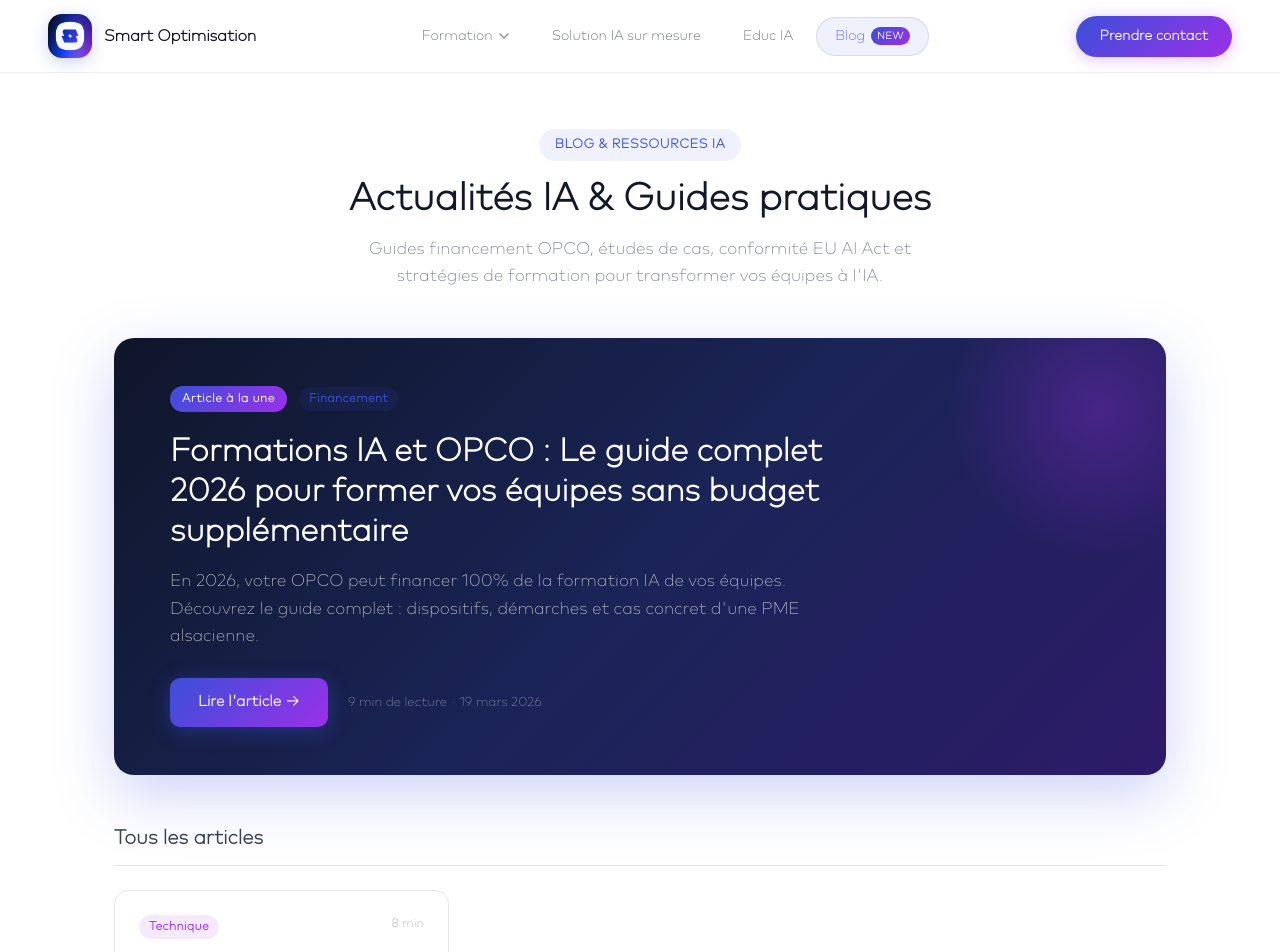
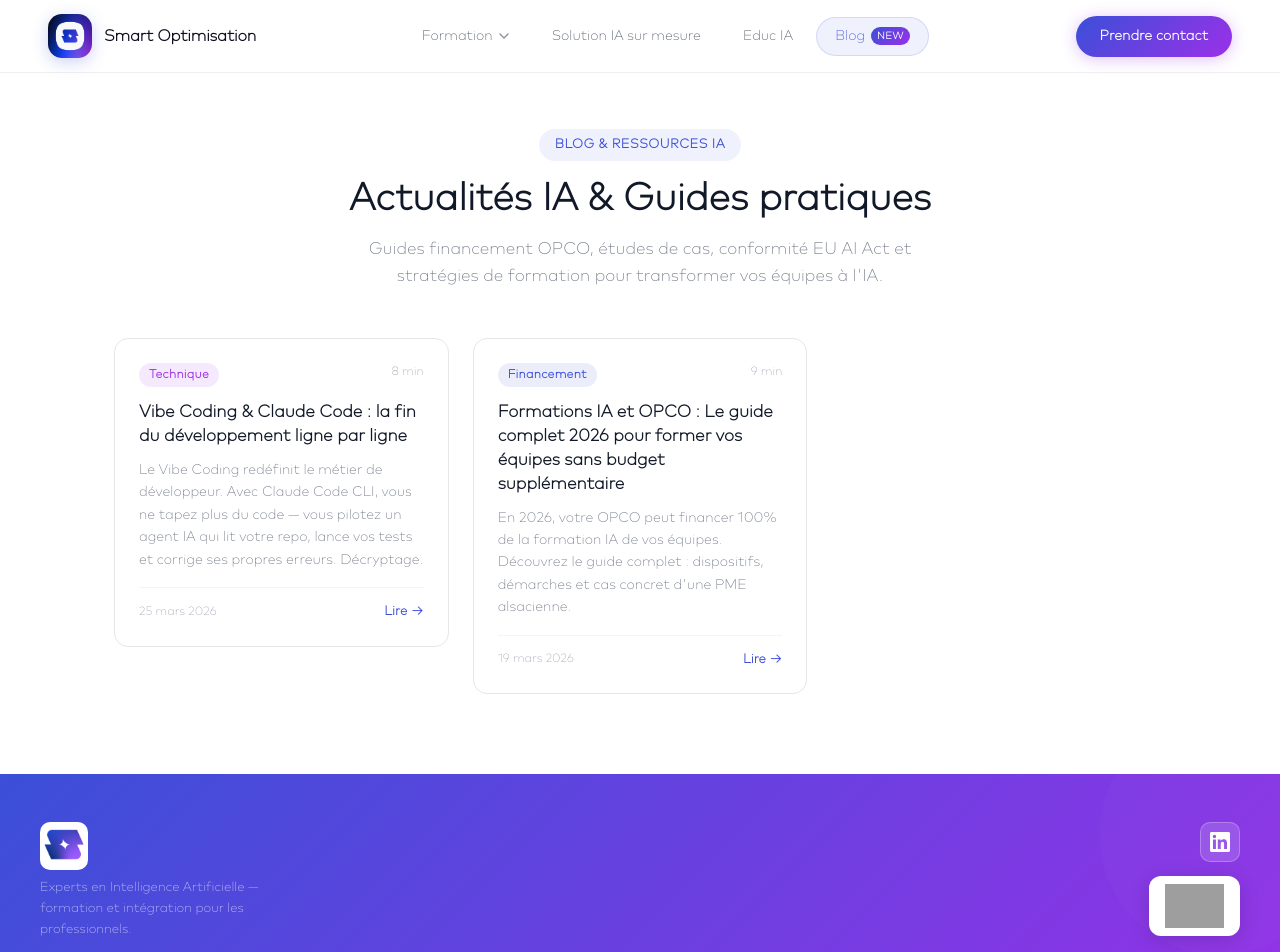
Before and after one commit to smartoptimisation25-source/siteV1SO, a React (Vite) app: page /blog in a window 1280 px wide. Shown: the top 952 px of the page. Built offline with nearby package versions, Linux system fonts and the light colour scheme; grey boxes are pictures that could not be loaded.

Commit message:
style: grille uniforme pour tous les articles du blog

```diff
--- a/src/pages/BlogIndex.jsx
+++ b/src/pages/BlogIndex.jsx
@@ -2,7 +2,7 @@ import { Link } from 'react-router-dom'
 import { motion } from 'framer-motion'
 import { useSEO } from '../hooks/useSEO'
 import useIsMobile from '../hooks/useIsMobile'
-import { articles, CATEGORIES, getFeaturedArticle } from '../data/blogArticles'
+import { articles, CATEGORIES } from '../data/blogArticles'
 
 const BLOG_INDEX_SCHEMA = {
   '@context': 'https://schema.org',
@@ -194,9 +194,7 @@ function ArticleCard({ article, index, isMobile }) {
 }
 
 export default function BlogIndex() {
-  const featured = getFeaturedArticle()
   const isMobile = useIsMobile()
-  const rest = articles.filter(a => !a.featured)
 
   useSEO({
     title: 'Blog IA & Formation — Actualités et Guides 2026',
@@ -249,43 +247,16 @@ export default function BlogIndex() {
         </motion.div>
       </div>
 
-      {/* Hero card */}
-      {featured && <HeroCard article={featured} isMobile={isMobile} />}
-
-      {/* Grid */}
-      {rest.length > 0 && (
-        <>
-          <h2 style={{
-            fontSize: 20,
-            fontWeight: 700,
-            color: '#374151',
-            marginBottom: 24,
-            paddingBottom: 12,
-            borderBottom: '1px solid #e5e7eb',
-          }}>
-            Tous les articles
-          </h2>
+      {/* Grid uniforme */}
       <div style={{
         display: 'grid',
         gridTemplateColumns: isMobile ? '1fr' : 'repeat(auto-fill, minmax(320px, 1fr))',
         gap: 24,
       }}>
-            {rest.map((article, i) => (
+        {articles.map((article, i) => (
           <ArticleCard key={article.slug} article={article} index={i} isMobile={isMobile} />
         ))}
       </div>
-        </>
-      )}
-
-      {/* Empty state when only 1 article */}
-      {rest.length === 0 && (
-        <div style={{ textAlign: 'center', padding: '40px 0', color: '#9ca3af' }}>
-          <p style={{ fontSize: 15 }}>D'autres articles arrivent bientôt.</p>
-          <Link to="/contact" style={{ color: '#3B4FD8', fontWeight: 700, fontSize: 14 }}>
-            Être notifié →
-          </Link>
-        </div>
-      )}
     </main>
   )
 }
```
Lines whose indentation alone changed are shown as unchanged.
